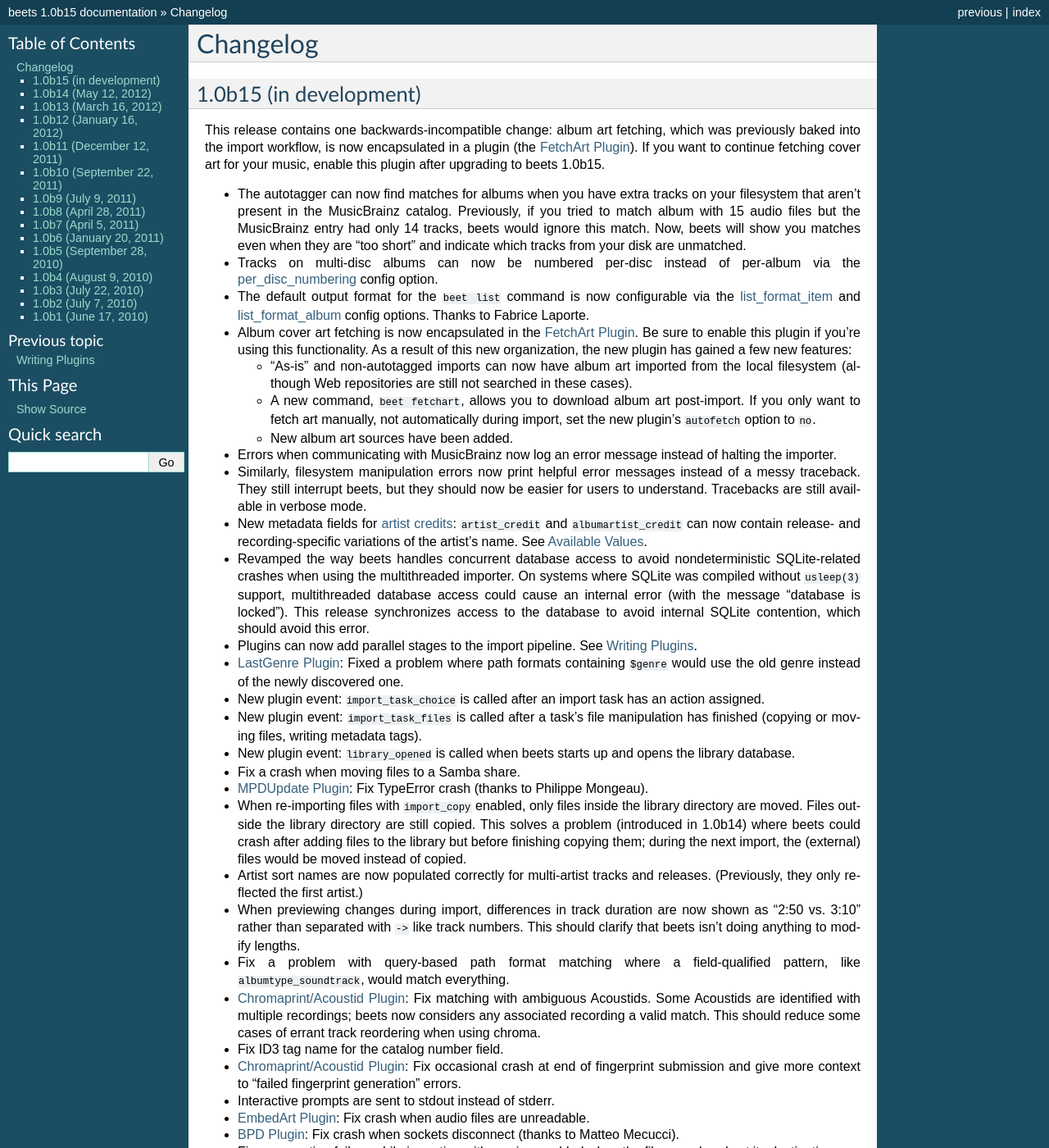
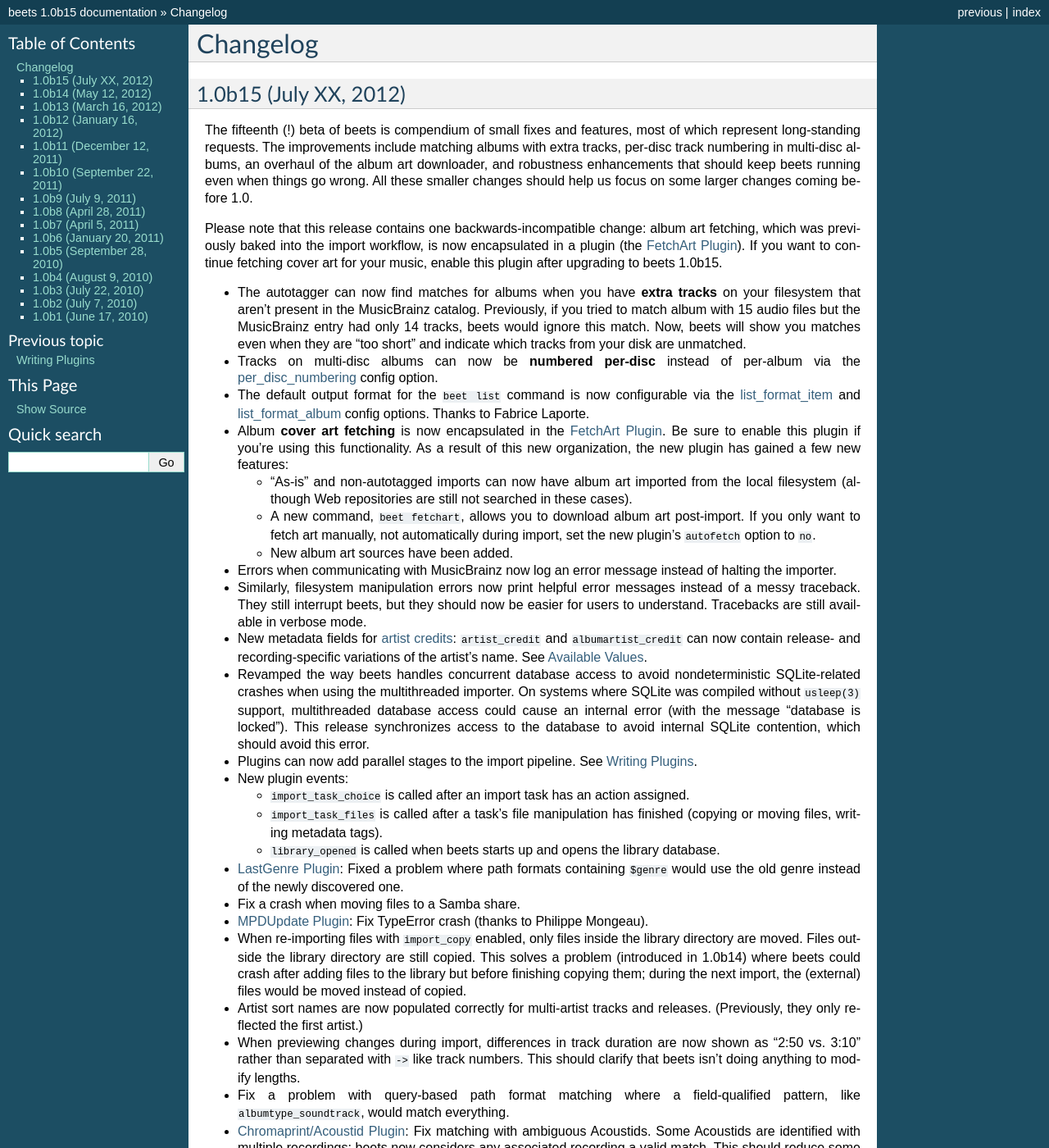
Before and after one commit to google-code-export/beets, a Sphinx documentation site: the page built from docs/changelog.rst, in a window 1280 px wide and 1400 px high. Shown: the whole window at 82% size. Built offline with Sphinx 7.4.7, drawn with Linux system fonts in a browser that asks for light colours; some of the changed text lies outside the part shown.

Commit message:
clean up changelog for b15 release

```diff
--- a/docs/changelog.rst
+++ b/docs/changelog.rst
@@ -1,28 +1,37 @@
 Changelog
 =========
 
-1.0b15 (in development)
------------------------
+1.0b15 (July XX, 2012)
+----------------------
 
-This release contains one backwards-incompatible change: album art fetching,
-which was previously baked into the import workflow, is now encapsulated in a
-plugin (the :doc:`/plugins/fetchart`). If you want to continue fetching cover
-art for your music, enable this plugin after upgrading to beets 1.0b15.
+The fifteenth (!) beta of beets is compendium of small fixes and features, most
+of which represent long-standing requests. The improvements include matching
+albums with extra tracks, per-disc track numbering in multi-disc albums, an
+overhaul of the album art downloader, and robustness enhancements that should
+keep beets running even when things go wrong. All these smaller changes should
+help us focus on some larger changes coming before 1.0.
 
-* The autotagger can now find matches for albums when you have extra tracks on
-  your filesystem that aren't present in the MusicBrainz catalog. Previously, if
-  you tried to match album with 15 audio files but the MusicBrainz entry had
+Please note that this release contains one backwards-incompatible change: album
+art fetching, which was previously baked into the import workflow, is now
+encapsulated in a plugin (the :doc:`/plugins/fetchart`). If you want to continue
+fetching cover art for your music, enable this plugin after upgrading to beets
+1.0b15.
+
+* The autotagger can now find matches for albums when you have **extra tracks**
+  on your filesystem that aren't present in the MusicBrainz catalog. Previously,
+  if you tried to match album with 15 audio files but the MusicBrainz entry had
   only 14 tracks, beets would ignore this match. Now, beets will show you
   matches even when they are "too short" and indicate which tracks from your
   disk are unmatched.
-* Tracks on multi-disc albums can now be numbered per-disc instead of per-album
-  via the :ref:`per_disc_numbering` config option.
+* Tracks on multi-disc albums can now be **numbered per-disc** instead of
+  per-album via the :ref:`per_disc_numbering` config option.
 * The default output format for the ``beet list`` command is now configurable
   via the :ref:`list_format_item` and :ref:`list_format_album` config options.
   Thanks to Fabrice Laporte.
-* Album cover art fetching is now encapsulated in the :doc:`/plugins/fetchart`.
-  Be sure to enable this plugin if you're using this functionality. As a result
-  of this new organization, the new plugin has gained a few new features:
+* Album **cover art fetching** is now encapsulated in the
+  :doc:`/plugins/fetchart`. Be sure to enable this plugin if you're using this
+  functionality. As a result of this new organization, the new plugin has gained
+  a few new features:
 
   * "As-is" and non-autotagged imports can now have album art imported from
     the local filesystem (although Web repositories are still not searched in
@@ -49,14 +58,17 @@
   avoid internal SQLite contention, which should avoid this error.
 * Plugins can now add parallel stages to the import pipeline. See
   :ref:`writing-plugins`.
+* New plugin events:
+
+  * ``import_task_choice`` is called after an import task has an action
+    assigned.
+  * ``import_task_files`` is called after a task's file manipulation has
+    finished (copying or moving files, writing metadata tags).
+  * ``library_opened`` is called when beets starts up and opens the library
+    database.
+
 * :doc:`/plugins/lastgenre`: Fixed a problem where path formats containing
   ``$genre`` would use the old genre instead of the newly discovered one.
-* New plugin event: ``import_task_choice`` is called after an import task has an
-  action assigned.
-* New plugin event: ``import_task_files`` is called after a task's file
-  manipulation has finished (copying or moving files, writing metadata tags).
-* New plugin event: ``library_opened`` is called when beets starts up and
-  opens the library database.
 * Fix a crash when moving files to a Samba share.
 * :doc:`/plugins/mpdupdate`: Fix TypeError crash (thanks to Philippe Mongeau).
 * When re-importing files with ``import_copy`` enabled, only files inside the
@@ -75,7 +87,7 @@
   are identified with multiple recordings; beets now considers any associated
   recording a valid match. This should reduce some cases of errant track
   reordering when using chroma.
-* Fix ID3 tag name for the catalog number field.
+* Fix the ID3 tag name for the catalog number field.
 * :doc:`/plugins/chroma`: Fix occasional crash at end of fingerprint submission
   and give more context to "failed fingerprint generation" errors.
 * Interactive prompts are sent to stdout instead of stderr.
```
